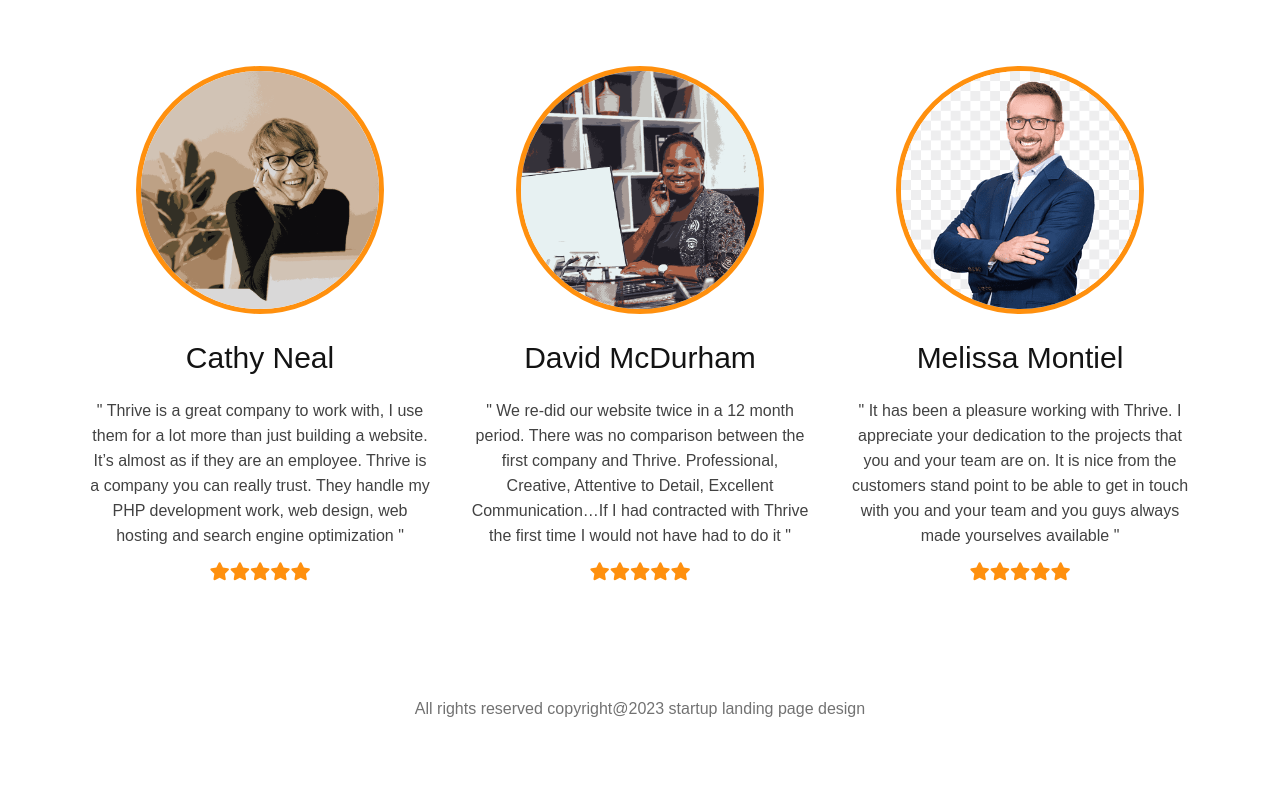
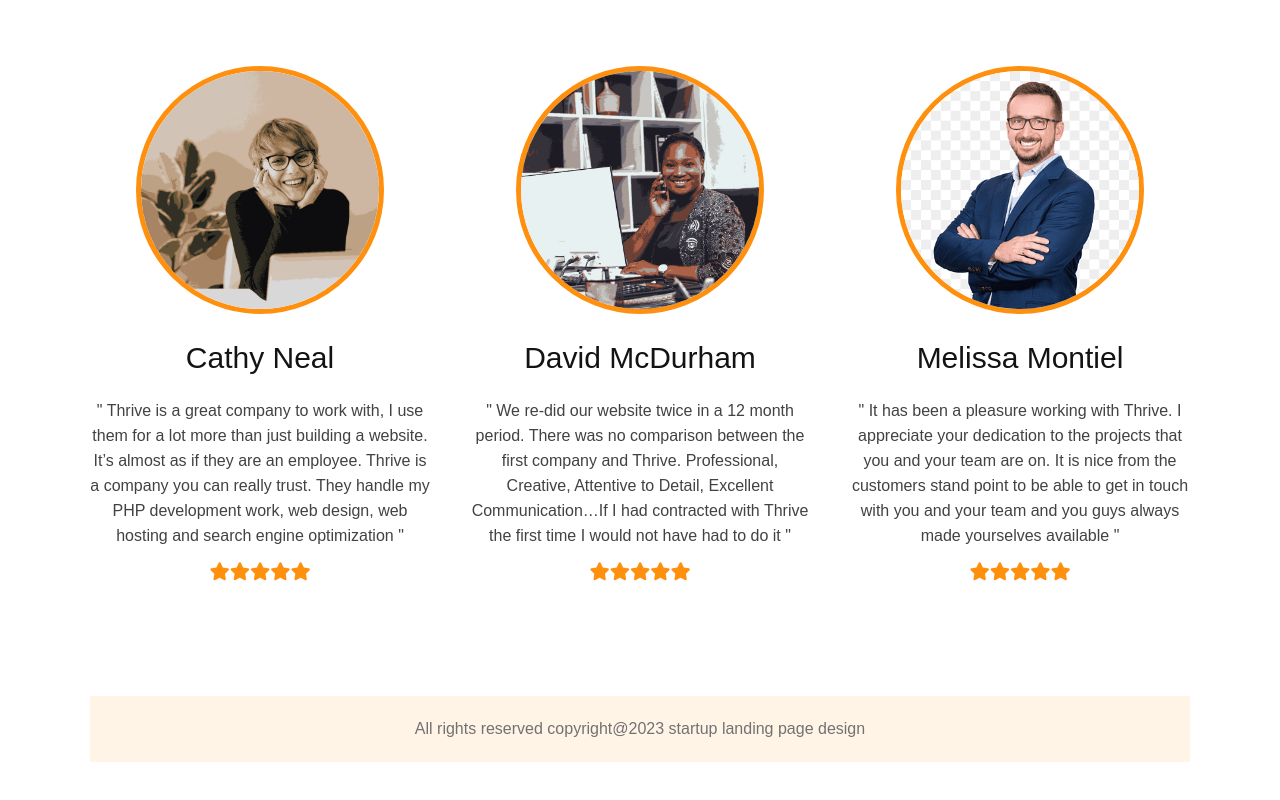
Before and after one commit to mdmamun2/assignment-two, a plain HTML site: page index.html in a window 1280 px wide. Shown: the part 3543-4343 px from the top of the page. Drawn offline with Linux system fonts and the light colour scheme.

Commit message:
css update

```diff
--- a/style.css
+++ b/style.css
@@ -279,6 +279,8 @@ team section design
     text-align: center;
     margin-bottom: 150px;
     margin-top: 100px;
+    padding: 20px 0px;
+    background: rgba(255, 144, 14, 0.1);
 }
 @media screen and (max-width: 576px) {
     .container{
```
